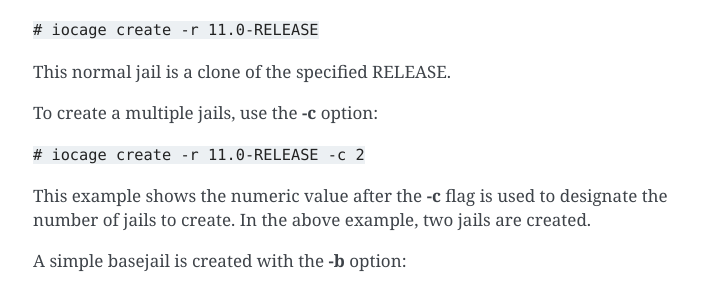
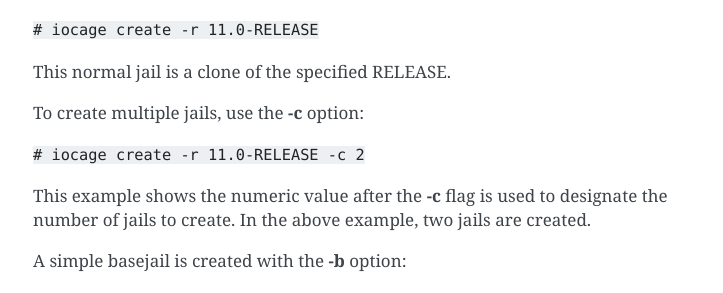
Before and after one commit to iocage/iocage, a Sphinx documentation site: the page built from doc/source/basic-use.rst, in a window 1280 px wide and 900 px high, scrolled down 1518 px. Shown: the part 159-452 px from the top of the window, without its empty margins (387-1110 px from the left). Built offline with Sphinx 7.4.7, drawn with Linux system fonts in a browser that asks for light colours.

Commit message:
Remove the "a" that got away... ;)

```diff
--- a/doc/source/basic-use.rst
+++ b/doc/source/basic-use.rst
@@ -93,7 +93,7 @@
 
 This normal jail is a clone of the specified RELEASE.
 
-To create a multiple jails, use the **-c** option:
+To create multiple jails, use the **-c** option:
 
 :samp:`# iocage create -r 11.0-RELEASE -c 2`
 
```
